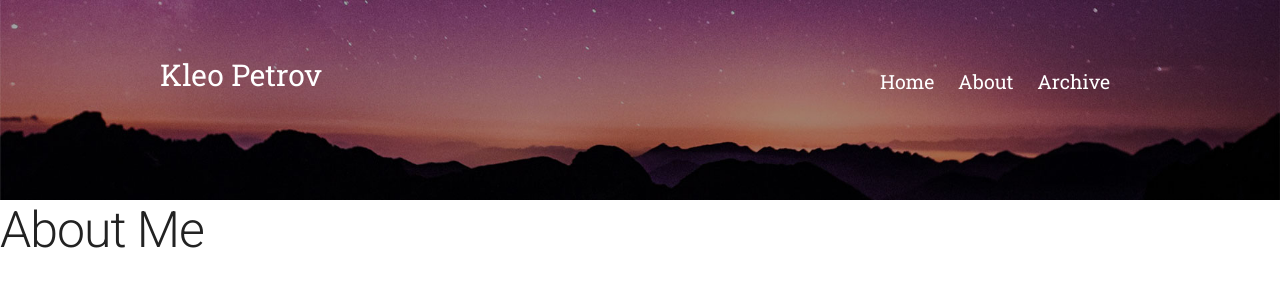
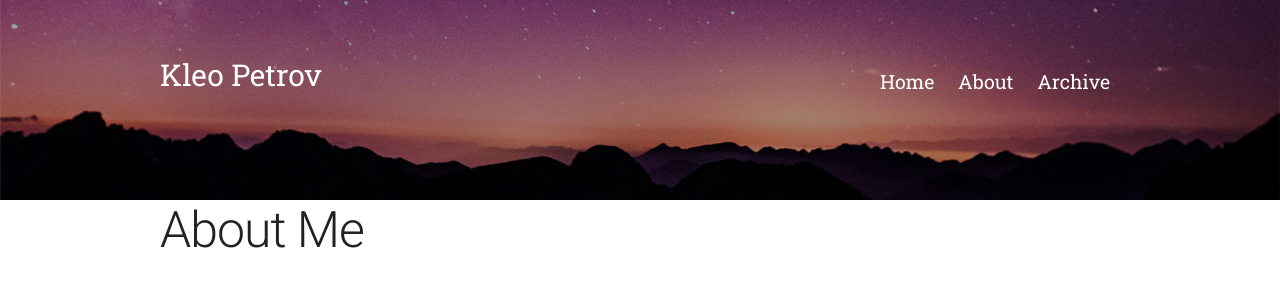
Before and after one commit to KleoPetroff/kleopetroff.github.io, a Jekyll site: the page built from about.html, in a window 1280 px wide. Shown: the top 300 px of the page. Built offline with Jekyll 4.4.1, drawn with Linux system fonts in a browser that asks for light colours.

Commit message:
Add Skeleton classes in About page

```diff
--- a/about.html
+++ b/about.html
@@ -1,5 +1,8 @@
 ---
 layout: default
 ---
-
-<h1>About Me</h1>
+<div class="container">
+    <div class="row">
+        <h1 class="heading">About Me</h1>
+    </div>
+</div>
```
